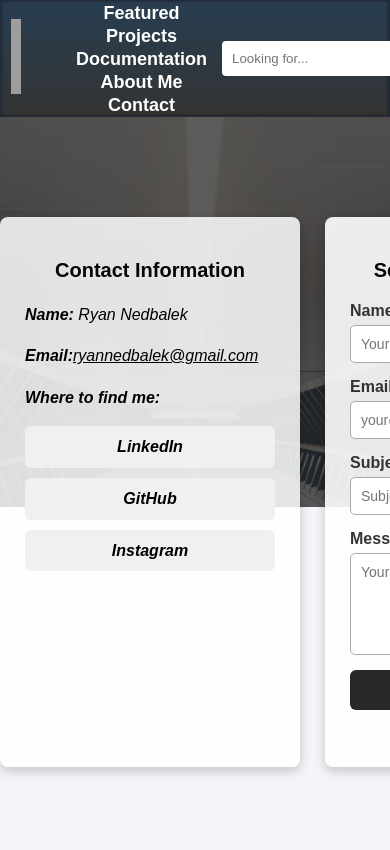
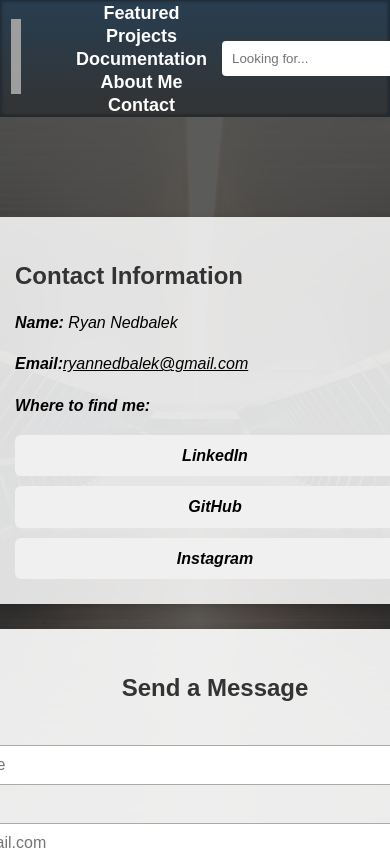
Before and after one commit to RJNed/Portfolio, a Nuxt app: page /Contact-Page in a window 390 px wide. Shown: the top 850 px of the page. Built offline with nearby package versions, Linux system fonts and the light colour scheme; grey boxes are pictures that could not be loaded.

Commit message:
Updated Contact Page a bit

```diff
--- /dev/null
+++ b/components/ContactForm.vue
@@ -0,0 +1,115 @@
+<template>
+    <div class="form-card">
+      <h2>Send a Message</h2>
+      <form @submit.prevent="handleMessage">
+        <div class="form-group">
+          <label for="name">Name</label>
+          <input id="name" type="text" placeholder="Your Name" v-model="name" />
+        </div>
+
+        <div class="form-group">
+          <label for="email">Email</label>
+          <input id="email" type="email" placeholder="your@email.com" v-model="email" />
+        </div>
+
+        <div class="form-group">
+          <label for="subject">Subject</label>
+          <input id="subject" type="text" placeholder="Subject" v-model="subject" />
+        </div>
+
+        <div class="form-group">
+          <label for="message">Message</label>
+          <textarea id="message" rows="5" placeholder="Your message here..." v-model="contactMessage"></textarea>
+        </div>
+
+        <button type="submit">Send</button>
+      </form>
+    </div>
+  </template>
+
+  <script setup>
+  import { ref } from 'vue'
+  import emailjs from 'emailjs-com'
+
+  const name = ref('')
+  const email = ref('')
+  const subject = ref('')
+  const contactMessage = ref('')
+
+  const handleMessage = () => {
+    const serviceID = 'service_2w0ggij'
+    const templateID = 'template_iwca5bm'
+    const publicKey = 'cKK2nzE7-DjGJs5sl'
+
+    const templateParams = {
+      from_name: name.value,
+      from_email: email.value,
+      subject: subject.value,
+      message: contactMessage.value,
+    }
+
+    emailjs.send(serviceID, templateID, templateParams, publicKey)
+      .then(() => {
+        alert('Message sent successfully!')
+        name.value = ''
+        email.value = ''
+        subject.value = ''
+        contactMessage.value = ''
+      }, (error) => {
+        console.error('Email send error:', error)
+        alert('Failed to send message. Please try again later.')
+      })
+  }
+  </script>
+
+  <style scoped>
+  /* You can keep the styles or move shared ones into a global css file */
+  .form-card {
+    background: rgba(255, 255, 255, 0.9);
+    border-radius: 8px;
+    box-shadow: 0 4px 12px rgba(0, 0, 0, 0.2);
+    padding: 25px;
+    width: 600px;
+    height: 100%;
+  }
+  form {
+    display: flex;
+    flex-direction: column;
+    gap: 15px;
+  }
+  .form-group {
+    display: flex;
+    flex-direction: column;
+  }
+
+  h2 {
+    text-align: center;
+  }
+
+  label {
+    font-weight: 600;
+    margin-bottom: 5px;
+  }
+  input,
+  textarea {
+    padding: 10px;
+    border: 1px solid #aaa;
+    border-radius: 5px;
+    font-size: 16px;
+    font-family: inherit;
+  }
+  button[type="submit"] {
+    padding: 12px;
+    font-size: 16px;
+    background-color: #282828;
+    color: #fff;
+    border: none;
+    border-radius: 6px;
+    font-weight: 600;
+    cursor: pointer;
+    transition: background-color 0.3s ease;
+  }
+  button[type="submit"]:hover {
+    background-color: #444;
+  }
+  </style>
--- /dev/null
+++ b/components/ContactInfoCard.vue
@@ -0,0 +1,81 @@
+<template>
+    <div class="contact-card">
+      <h2>Contact Information</h2>
+      <address class="contact-info">
+        <p><strong>Name:</strong> Ryan Nedbalek</p>
+        <p><strong>Email:</strong>
+          <a href="mailto:ryannedbalek@gmail.com">ryannedbalek@gmail.com</a>
+        </p>
+        <p><strong>Where to find me:</strong></p>
+        <div class="social-links">
+          <a href="https://www.linkedin.com/in/ryannedbalek/" target="_blank" rel="noopener noreferrer" aria-label="LinkedIn Profile">
+            LinkedIn
+          </a>
+          <a href="https://github.com/RJNed" target="_blank" rel="noopener noreferrer" aria-label="GitHub Profile">
+            GitHub
+          </a>
+          <a href="https://www.instagram.com/ryannedbalek" target="_blank" rel="noopener noreferrer" aria-label="Instagram Profile">
+            Instagram
+          </a>
+        </div>
+      </address>
+    </div>
+  </template>
+
+  <script setup>
+
+  </script>
+
+  <style scoped>
+  .contact-card {
+    background: rgba(255, 255, 255, 0.85);
+    border-radius: 8px;
+    box-shadow: 0 4px 12px rgba(0, 0, 0, 0.2);
+    padding: 25px;
+    min-width: 250px;
+    width: 400px;
+    max-width: 600px;
+    min-height: 100%;
+  }
+
+  .contact-info {
+    color: #000;
+    font-size: 18px;
+    font-weight: 500;
+    line-height: 1.6;
+  }
+
+  .contact-info a {
+    color: #000;
+    text-decoration: underline;
+  }
+
+  .social-links {
+    margin-top: 10px;
+    display: flex;
+    flex-direction: column;
+    gap: 10px;
+  }
+
+  .social-links a {
+    display: inline-block;
+    padding: 10px 15px;
+    background-color: #f0f0f0;
+    color: #000;
+    border-radius: 6px;
+    text-align: center;
+    text-decoration: none;
+    font-weight: 600;
+    transition: background-color 0.3s ease, transform 0.3s ease;
+  }
+
+  .social-links a:hover {
+    background-color: #dcdcdc;
+    transform: translateY(-2px);
+  }
+
+  @media (max-width: 768px) {
+    .contact-info { font-size: 16px; }
+    .social-links a { font-size: 16px; padding: 8px 12px; }
+  }
+  </style>
--- a/pages/AboutMe.vue
+++ b/pages/AboutMe.vue
@@ -120,7 +120,7 @@ header h1 {
   margin: 0;
 }
 
-header p{
+header p {
   margin: 0;
   padding-top: 10px;
 }
@@ -136,10 +136,10 @@ h2 {
   border-radius: 8px;
   box-shadow: 0 4px 8px rgba(0, 0, 0, 0.1);
   background: rgba(255, 255, 255, 0.85);
-  width: 250px;
+  width: 100%;
   display: flex;
-  justify-content: space-around; /* Ensure even spacing between team members */
-  flex-wrap: wrap; /* Allows wrapping if needed */
+  justify-content: center;
+  flex-wrap: wrap;
   gap: 20px;
   max-width: 900px;
   margin: 0 auto;
@@ -147,17 +147,19 @@ h2 {
 
 .team-member {
   text-align: center;
+  max-width: 250px;
 }
 
 .team-member img {
   width: 90%;
   border-radius: 50%;
-  border: 1px solid #000000; /* Added `border-style: solid` */
+  border: 1px solid #000;
   margin-bottom: 15px;
 }
-.team:hover{
-    transform: translateY(-10px);
-    transition: all 0.5s ease;
+
+.team:hover {
+  transform: translateY(-10px);
+  transition: all 0.5s ease;
 }
 
 p {
@@ -168,53 +170,52 @@ p {
 
 .background-container {
   position: relative;
+  display: flex;
   justify-content: center;
-  height: 100vw;
-  width: 100vw;
+  width: 100%;
+  min-height: 100vh;
   align-items: center;
-  overflow: hidden; /* Ensures the background is contained */
+  overflow: hidden;
   background-color: #282828;
 }
 
-/* Apply opacity to the background using ::before */
 .background-container::before {
   content: "";
   position: absolute;
-  top: 0;
-  left: 0;
-  right: 0;
-  bottom: 0;
-  background-image: url('/images/pexels.jpg'); /* Path to your background image */
+  top: 0; left: 0; right: 0; bottom: 0;
+  background-image: url('/images/pexels.jpg');
   background-size: cover;
   background-position: center;
-  opacity: 0.25; /* Background opacity at 25% */
-  background-attachment: fixed; /* Keeps the background fixed when scrolling */
+  opacity: 0.25;
+  background-attachment: fixed;
   z-index: 0;
 }
-
 
 .content-container {
   position: relative;
   display: flex;
-  justify-content: space-between; /* Space sections evenly */
-  align-items: flex-start; /* Align items to the top */
+  flex-direction: row;
+  justify-content: space-between;
+  align-items: flex-start;
   z-index: 1;
-  width: 90%; /* Prevents it from stretching too much */
-  margin: 20px auto; /* Centers the container */
-  gap: 30px; /* Space between sections */
+  width: 90%;
+  max-width: 1200px;
+  margin: 40px auto;
+  gap: 30px;
+  flex-wrap: wrap;
 }
 
 .whoSection {
-  position: relative;
+  flex: 1 1 100%;
+  max-width: 250px;
+  margin: 0 auto;
   padding: 5px;
-  max-width: 450px;
-  margin: 0 auto;
-  color:black
+  color: black;
 }
 
-/* Right Section */
 .rightSection {
-  flex: 1; /* Takes available space */
+  flex: 2;
+  min-width: 300px;
   padding: 5px;
   border-radius: 8px;
   color: black;
@@ -222,21 +223,21 @@ p {
 }
 
 .rightBackground {
-  background: rgba(255, 255, 255, 0.85); /* White with 85% opacity */
+  background: rgba(255, 255, 255, 0.85);
   border-radius: 8px;
   box-shadow: 0 4px 8px rgba(0, 0, 0, 0.1);
   padding: 25px;
 }
 
 .rightContent {
-  color: #000; /* Ensures text is fully visible */
+  color: #000;
   padding: 20px;
   text-align: left;
 }
 
 .rightContent h2 {
   color: #22345f;
-  border-bottom: 2px solid #000000;
+  border-bottom: 2px solid #000;
   padding-bottom: 5px;
   margin-bottom: 15px;
 }
@@ -261,10 +262,50 @@ p {
 
 .job p {
   font-style: italic;
-  color: #1c1c1c; /* Darker for better readability */
+  color: #1c1c1c;
 }
 
 .job ul {
   padding-left: 20px;
 }
+
+/* Mobile & tablet responsiveness */
+@media (max-width: 1024px) {
+  .content-container {
+    flex-direction: column;
+    align-items: center;
+  }
+
+  .whoSection,
+  .rightSection {
+    max-width: 100%;
+  }
+
+  .team {
+    justify-content: center;
+    width: 100%;
+  }
+}
+
+@media (max-width: 600px) {
+  header h1 {
+    font-size: 1.8rem;
+  }
+
+  p, .job p {
+    font-size: 1rem;
+  }
+
+  .rightContent {
+    padding: 10px;
+  }
+
+  .rightContent h2 {
+    font-size: 1.2rem;
+  }
+
+  .job h3 {
+    font-size: 1.1rem;
+  }
+}
 </style>
--- a/pages/Contact-Page.vue
+++ b/pages/Contact-Page.vue
@@ -1,67 +1,15 @@
 <template>
   <div class="background-container">
     <div class="content-container">
-      <div class="contact-card">
-        <h2>Contact Information</h2>
-        <address class="contact-info">
-          <p><strong>Name:</strong> Ryan Nedbalek</p>
-          <p><strong>Email:</strong>
-            <a href="mailto:ryannedbalek@gmail.com">ryannedbalek@gmail.com</a>
-          </p>
-          <p><strong>Where to find me:</strong></p>
-          <div class="social-links">
-            <a href="https://www.linkedin.com/in/ryannedbalek/" target="_blank" rel="noopener noreferrer" aria-label="LinkedIn Profile">
-              LinkedIn
-            </a>
-            <a href="https://github.com/RJNed" target="_blank" rel="noopener noreferrer" aria-label="GitHub Profile">
-              GitHub
-            </a>
-            <a href="https://www.instagram.com/ryannedbalek" target="_blank" rel="noopener noreferrer" aria-label="Instagram Profile">
-              Instagram
-            </a>
-          </div>
-        </address>
-      </div>
-
-      <!-- Contact Form -->
-      <div class="form-card">
-        <h2>Send a Message</h2>
-        <form @submit.prevent="handleMessage">
-          <div class="form-group">
-            <label for="name">Name</label>
-            <input id="name" type="text" placeholder="Your Name" v-model="name" />
-          </div>
-
-          <div class="form-group">
-            <label for="email">Email</label>
-            <input id="email" type="email" placeholder="your@email.com" v-model="email" />
-          </div>
-
-          <div class="form-group">
-            <label for="subject">Subject</label>
-            <input id="subject" type="text" placeholder="Subject" v-model="subject" />
-          </div>
-
-          <div class="form-group">
-            <label for="message">Message</label>
-            <textarea id="message" rows="5"  placeholder="Your message here..." v-model="contactMessage"></textarea>
-          </div>
-
-          <button type="submit">Send</button>
-        </form>
-      </div>
+      <ContactInfoCard />
+      <ContactForm />
     </div>
   </div>
 </template>
 
 <script setup>
-import { ref } from 'vue'
-import emailjs from 'emailjs-com'
-
-const name = ref('')
-const email = ref('')
-const subject = ref('')
-const contactMessage = ref('')
+import ContactInfoCard from '~/components/ContactInfoCard.vue'
+import ContactForm from '~/components/ContactForm.vue'
 
 useHead({
   title: 'Contact | Ryan Nedbalek',
@@ -77,48 +25,20 @@ useHead({
     { rel: 'canonical', href: 'https://www.ryannedbalek.com/Contact-Page' }
   ]
 })
-
-const handleMessage = () => {
-  const serviceID = 'service_2w0ggij'
-  const templateID = 'template_iwca5bm'
-  const publicKey = 'cKK2nzE7-DjGJs5sl'
-
-  const templateParams = {
-    from_name: name.value,
-    from_email: email.value,
-    subject: subject.value,
-    message: contactMessage.value,
-  }
-
-  emailjs.send(serviceID, templateID, templateParams, publicKey)
-    .then(() => {
-      alert('Message sent successfully!')
-      name.value = ''
-      email.value = ''
-      subject.value = ''
-      contactMessage.value = ''
-    }, (error) => {
-      console.error('Email send error:', error)
-      alert('Failed to send message. Please try again later.')
-    })
-}
 </script>
 
 <style scoped>
-h2 {
-  color: #060606;
-  text-align: center;
-  font-size: 24px;
-  margin-bottom: 20px;
-}
 .background-container {
   display: flex;
   justify-content: center;
-  height: 100vw;
+  align-items: flex-start;
   width: 100vw;
+  min-height: 100vh;
+  padding: 100px 20px;
   position: relative;
   background-color: #282828;
 }
+
 .background-container::before {
   content: "";
   position: absolute;
@@ -130,108 +50,23 @@ h2 {
   background-attachment: fixed;
   z-index: 0;
 }
+
 .content-container {
   position: relative;
+  z-index: 1;
   display: flex;
-  z-index: 1;
+  flex-direction: row;
+  flex-wrap: nowrap;
+  gap: 25px;
+  max-width: 1000px;
   width: 100%;
-  max-width: 1000px;
-  height:500px;
-  margin-top: 100px;
-  justify-content: space-between;
-  gap: 25px;
+  justify-content: center;
 }
-.contact-card {
-  background: rgba(255, 255, 255, 0.85);
-  border-radius: 8px;
-  box-shadow: 0 4px 12px rgba(0, 0, 0, 0.2);
-  padding: 25px;
-  margin-bottom: 30px;
-  min-width: 250px;
-  width: 400px;
-  max-width: 600px;
-  height: 100%;
-}
-.contact-info {
-  color: #000;
-  font-size: 18px;
-  font-weight: 500;
-  line-height: 1.6;
-}
-.contact-info a {
-  color: #000;
-  text-decoration: underline;
-}
-.social-links {
-  margin-top: 10px;
-  display: flex;
-  flex-direction: column;
-  gap: 10px;
-}
-.social-links a {
-  display: inline-block;
-  padding: 10px 15px;
-  background-color: #f0f0f0;
-  color: #000;
-  border-radius: 6px;
-  text-align: center;
-  text-decoration: none;
-  font-weight: 600;
-  transition: background-color 0.3s ease, transform 0.3s ease;
-}
-.social-links a:hover {
-  background-color: #dcdcdc;
-  transform: translateY(-2px);
-}
-.form-card {
-  background: rgba(255, 255, 255, 0.9);
-  border-radius: 8px;
-  box-shadow: 0 4px 12px rgba(0, 0, 0, 0.2);
-  padding: 25px;
-  width: 600px;
-  height: 100%;
-}
-form {
-  display: flex;
-  flex-direction: column;
-  gap: 15px;
-}
-.form-group {
-  display: flex;
-  flex-direction: column;
-}
-label {
-  font-weight: 600;
-  margin-bottom: 5px;
-}
-input,
-textarea {
-  padding: 10px;
-  border: 1px solid #aaa;
-  border-radius: 5px;
-  font-size: 16px;
-  font-family: inherit;
-}
-button[type="submit"] {
-  padding: 12px;
-  font-size: 16px;
-  background-color: #282828;
-  color: #fff;
-  border: none;
-  border-radius: 6px;
-  font-weight: 600;
-  cursor: pointer;
-  transition: background-color 0.3s ease;
-}
-button[type="submit"]:hover {
-  background-color: #444;
-}
+
 @media (max-width: 768px) {
-  h2 { font-size: 20px; }
-  h3 { font-size: 18px; }
-  .contact-info { font-size: 16px; }
-  .social-links a { font-size: 16px; padding: 8px 12px; }
-  input, textarea { font-size: 14px; }
-  button[type="submit"] { font-size: 14px; }
+  .content-container {
+    flex-direction: column;
+    align-items: center;
+  }
 }
 </style>
```
